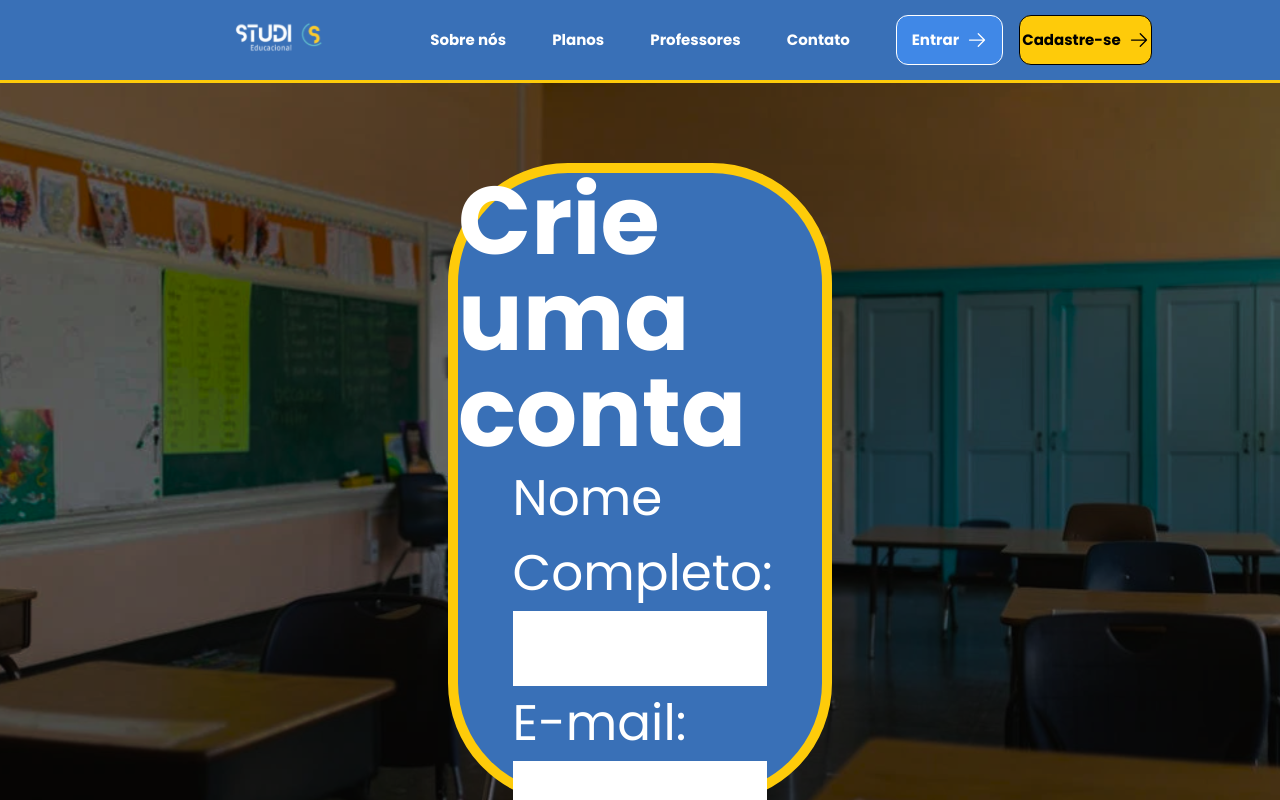
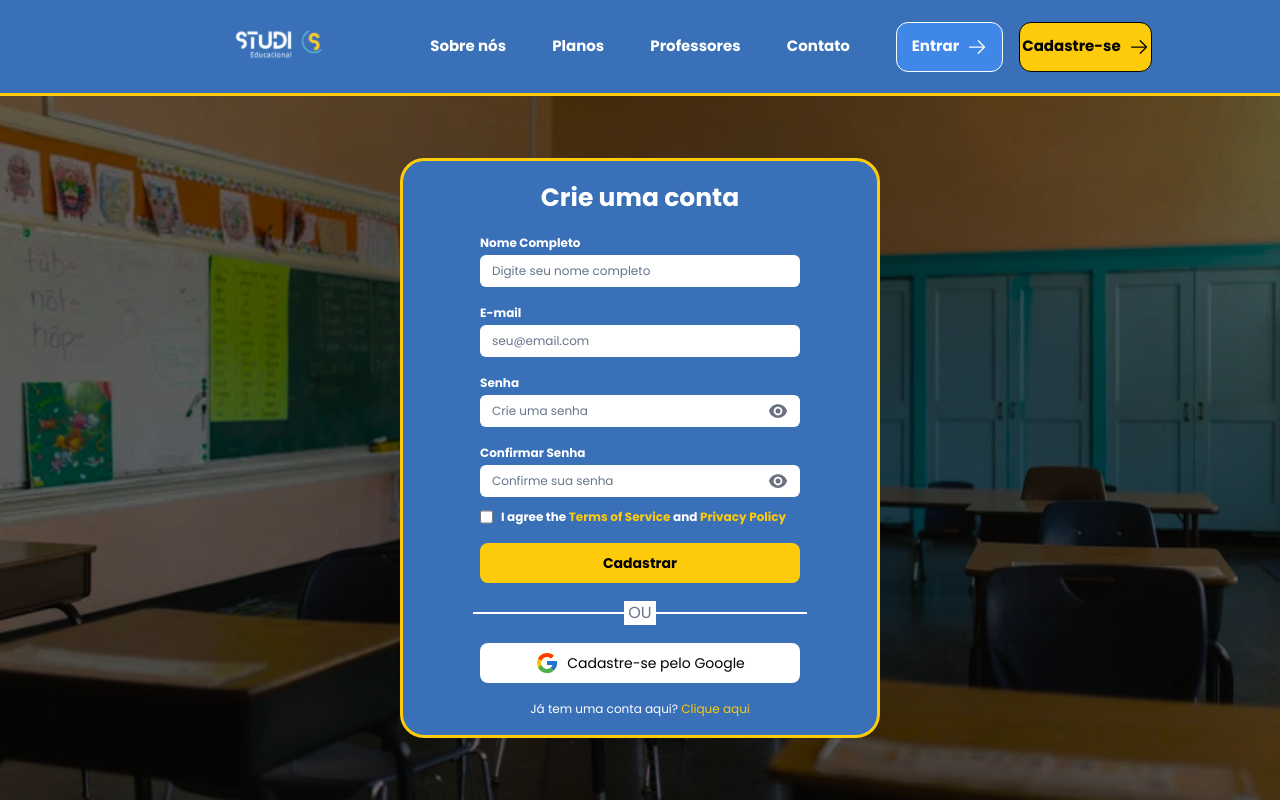
Before and after one commit to Studi-Grupo3/Front-End, a React (Vite) app: page / in a window 1280 px wide. Shown: the top 800 px of the page. Built offline with nearby package versions, Linux system fonts and the light colour scheme.

Commit message:
Adicionando pagina de cadastro

```diff
--- a/package.json
+++ b/package.json
@@ -15,6 +15,7 @@
     "prop-types": "^15.8.1",
     "react": "^19.1.0",
     "react-dom": "^19.1.0",
+    "react-icons": "^5.5.0",
     "tailwindcss": "^4.1.0"
   },
   "devDependencies": {
--- a/src/index.css
+++ b/src/index.css
@@ -2,7 +2,6 @@
 
 * {
   margin: 0;
-  padding: 0;
   box-sizing: border-box;
   font-family: 'Poppins';
 }
--- a/src/pages/RegisterPage.jsx
+++ b/src/pages/RegisterPage.jsx
@@ -1,53 +1,97 @@
+import { useState } from 'react';
 import NavbarHome from '../components/NavbarHome';
 import Imagem from '../assets/imagem-fundo.svg'
-
+import { FcGoogle } from "react-icons/fc";
+import { EyeIcon, EyeSlashIcon } from "@heroicons/react/24/solid";
 
 const RegisterPage = () => {
+
+    const [showPassword, setShowPassword] = useState(false);
+    const [showConfirmPassword, setShowConfirmPassword] = useState(false);
+
     return (
         <div className="flex flex-col h-screen w-screen">
             <NavbarHome />
-            <main className='h-screen w-screen bg-no-repeat bg-cover bg-center flex justify-center items-center text-[50px]' style={{ backgroundImage: `url(${Imagem})` }}>
+            <main className='h-[88vh] w-screen bg-no-repeat bg-cover bg-center flex justify-center items-center' style={{ backgroundImage: `url(${Imagem})` }}>
 
-                <section className='flex flex-col justify-evenly items-center h-[80%] w-[30%] bg-[#3970B7] border-10 border-[#FECB0A] text-white' style={{ borderRadius: "120px" }}>
+                <section className='h-145 w-120 bg-[#3970B7] border-3 border-[#FECB0A] rounded-3xl text-white'>
 
-                    <h1 className='text-8xl  font-bold'>Crie uma conta</h1>
+                    <form className='flex flex-col justify-evenly items-center h-full w-full'>
 
-                    <form className='flex flex-col justify-evenly h-[80%] w-[70%]'>
+                        <h1 className='text-[25px] font-bold'>Crie uma conta</h1>
 
-                        <label className='flex flex-col'>
-                            <span>
-                                Nome Completo:
-                            </span>
-                            <input type="text" className='bg-white' />
+                        <label className='flex flex-col w-80 gap-1'>
+                            <span className='font-bold text-xs'>Nome Completo</span>
+                            <input className='rounded-md bg-white placeholder-[#64748B] placeholder:text-xs h-8 text-black text-xs pl-3' type="text" placeholder='Digite seu nome completo'/>
                         </label>
 
-                        <label className='flex flex-col'>
-                            <span>
-                                E-mail:
-                            </span>
-                            <input type="text" className='bg-white'/>
+                        <label className='flex flex-col w-80 gap-1'>
+                            <span className='font-bold text-xs'>E-mail</span>
+                            <input className='rounded-md bg-white placeholder-[#64748B] placeholder:text-xs h-8 text-black text-xs pl-3' type='email' placeholder='seu@email.com' />
                         </label>
 
-                        <label className='flex flex-col'>
-                            <span>
-                                Senha:
-                            </span>
-                            <input type="text" className='bg-white'/>
+                        <label className='flex flex-col w-80 gap-1'>
+                        <span className='font-bold text-xs'>Senha</span>
+                        <div className="relative">
+                                <input
+                                    className='w-full rounded-md bg-white placeholder-[#64748B] placeholder:text-xs h-8 px-3 pr-10 text-black text-xs pl-3'
+                                    type={showPassword ? "text" : "password"}
+                                    placeholder='Crie uma senha'
+                                />
+                                <button
+                                    type="button"
+                                    className="absolute inset-y-0 right-3 flex items-center text-gray-500 hover:text-gray-700"
+                                    onClick={() => setShowPassword(!showPassword)}
+                                >
+                                    {showPassword ? <EyeSlashIcon className="w-5 h-5" /> : <EyeIcon className="w-5 h-5" />}
+                                </button>
+                            </div>
                         </label>
 
-                        <label className='flex flex-col'>
-                            <span>
-                                Confirmar Senha:
-                            </span>
-                            <input type="text" className='bg-white'/>
+                        <label className='flex flex-col w-80 gap-3'>
+                            <div className='flex flex-col gap-1'>
+                                <span className='font-bold text-xs'>Confirmar Senha</span>
+                                <div className="relative">
+                                    <input
+                                        className='w-full rounded-md bg-white placeholder-[#64748B] placeholder:text-xs h-8 px-4 pr-10 text-black text-xs pl-3'
+                                        type={showConfirmPassword ? "text" : "password"}
+                                        placeholder='Confirme sua senha'
+                                    />
+                                    <button
+                                        type="button"
+                                        className="absolute inset-y-0 right-3 flex items-center text-gray-500 hover:text-gray-700"
+                                        onClick={() => setShowConfirmPassword(!showConfirmPassword)}
+                                    >
+                                        {showConfirmPassword ? <EyeSlashIcon className="w-5 h-5" /> : <EyeIcon className="w-5 h-5" />}
+                                    </button>
+                                </div>
+                            </div>
+                            <div className='flex gap-2'>
+                                <input type="checkbox" />
+                                <span className='font-bold text-xs'>
+                                    I agree the <a className='text-[#FECB0A] hover:underline' href="">Terms of Service</a> and <a className='text-[#FECB0A] hover:underline' href="">Privacy Policy</a>
+                                </span>
+                            </div>
                         </label>
 
-                        <label className='flex flex-row items-center gap-5 h-[10%]'>
-                            <input type="checkbox" className='h-5 w-5'/>
-                            <span className='text-[30px]'>I agree to the Terms of Service and Privacy Policy </span>
-                        </label>
 
-                        <button className="flex items-center justify-center h-[150px] w-[100%] gap-5 rounded-2xl bg-[#FECB0A] text-black font-semibold cursor-pointer">Cadastrar</button>
+
+                        <button className='rounded-lg bg-[#FECB0A] text-black font-semibold cursor-pointer w-80 h-10 text-sm'>Cadastrar</button>
+
+                        <div className="relative flex items-center my-6">
+
+                            <div className="flex-1 border w-75 border-white"></div>
+
+                            <div className="text-[#64748B] text-center w-8 h-6 bg-white mx-2 ">OU</div>
+
+                            <div className="flex-1 border border-white"></div>
+
+                        </div>
+
+                        <button className='flex items-center justify-center gap-2 rounded-lg bg-white text-black font-normal cursor-pointer w-80 h-10 text-sm'><FcGoogle className="text-2xl" />Cadastre-se pelo Google</button>
+
+                        <span className='text-xs'>Já tem uma conta aqui? <a className='text-[#FECB0A] hover:underline' href="">Clique aqui</a></span>
+
 
                     </form>
 
```
Also changed, not shown: 1 other file (tests, documents, lock files or other folders).
